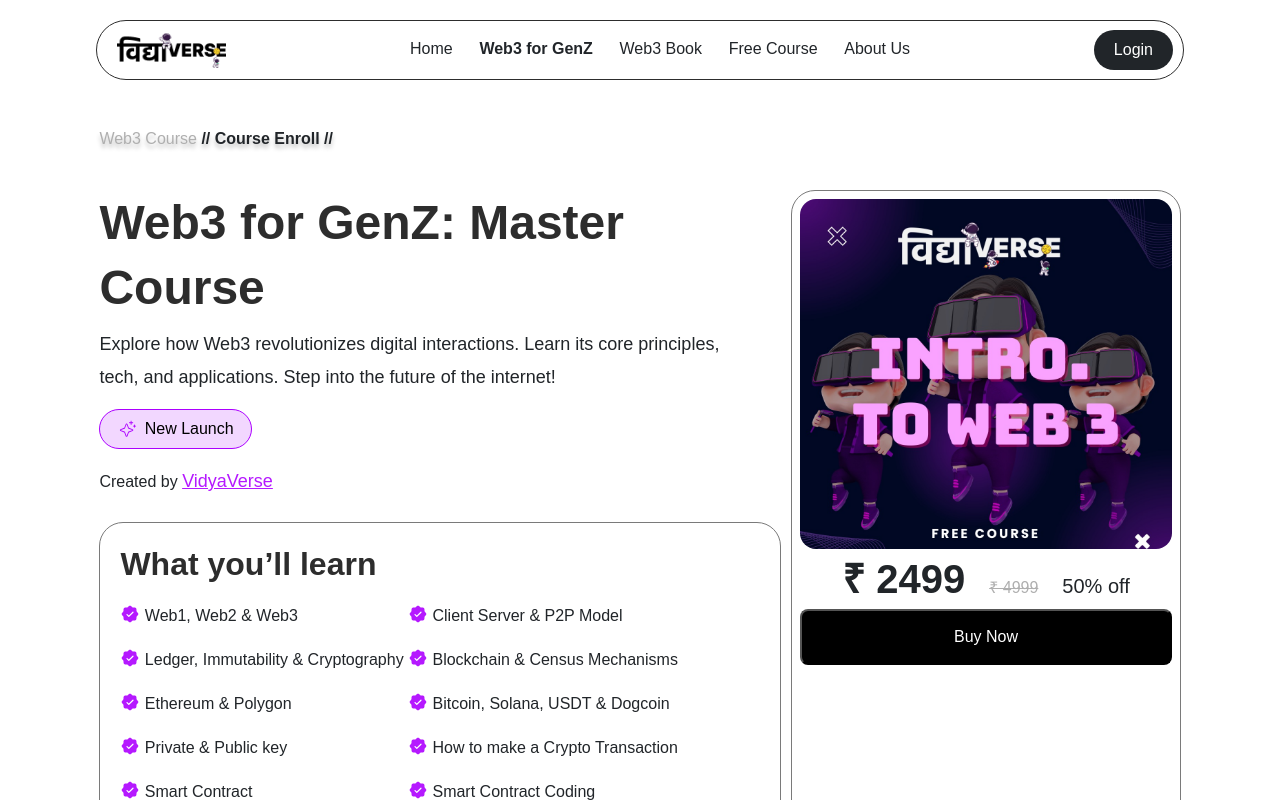
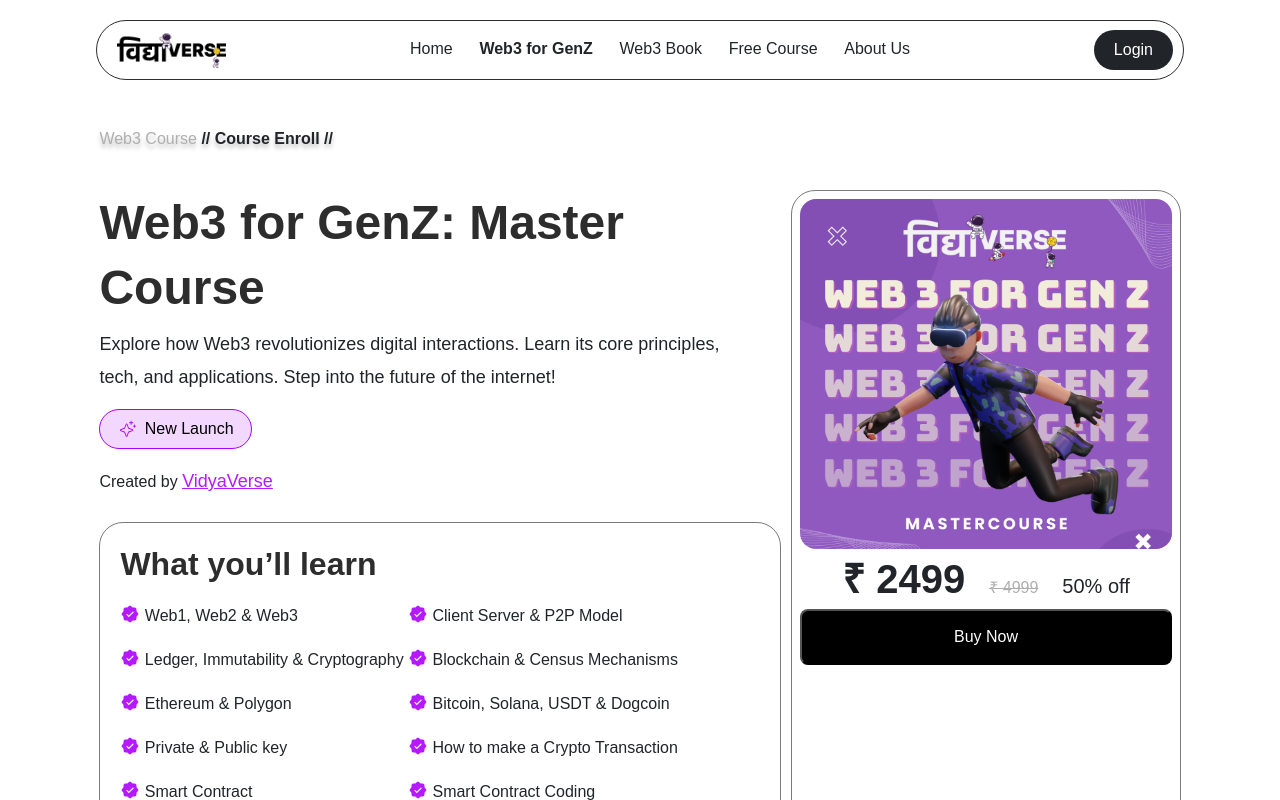
Before and after one commit to sauranshbhardwaj/VidyaVerse-2024, a React (Create React App) app: page /web3course in a window 1280 px wide. Shown: the top 800 px of the page. Built offline with nearby package versions, Linux system fonts and the light colour scheme.

Commit message:
fix image

```diff
--- a/src/web3Course/Web3course.js
+++ b/src/web3Course/Web3course.js
@@ -375,7 +375,7 @@
 
                         </div>
                         <div className="web2course-courseDesc">
-                            <div className="web2course-courseDesc-video">
+                            <div className="web2course-courseDesc-video2">
                             </div>
                             <div className="px-2 web2course-courseDesc-price flex">
                                 <span className="web2course-courseDesc-video-rupee px-2">₹ 2499</span>
--- a/src/web3Course/web3course.css
+++ b/src/web3Course/web3course.css
@@ -170,7 +170,7 @@
     padding: 8px;
 }
 
-.web2course-courseDesc-video {
+.web2course-courseDesc-video2 {
     height: 350px;
     border-radius: 16px;
     background: #2D2D2D;
@@ -181,7 +181,7 @@
     background-size: cover;
 }
 
-.web2course-courseDesc-video p {
+.web2course-courseDesc-video2 p {
     color: #ffffff;
     font-size: 45px;
     font-weight: 700;
```
